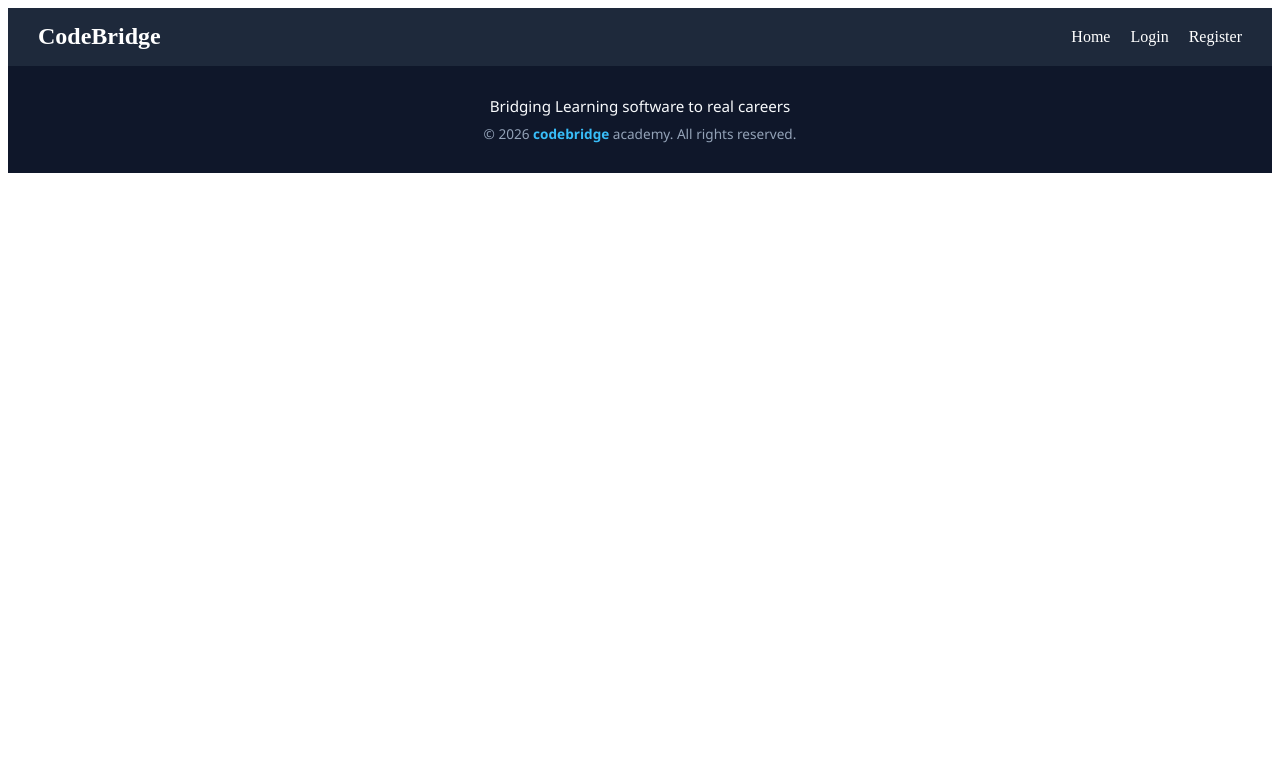
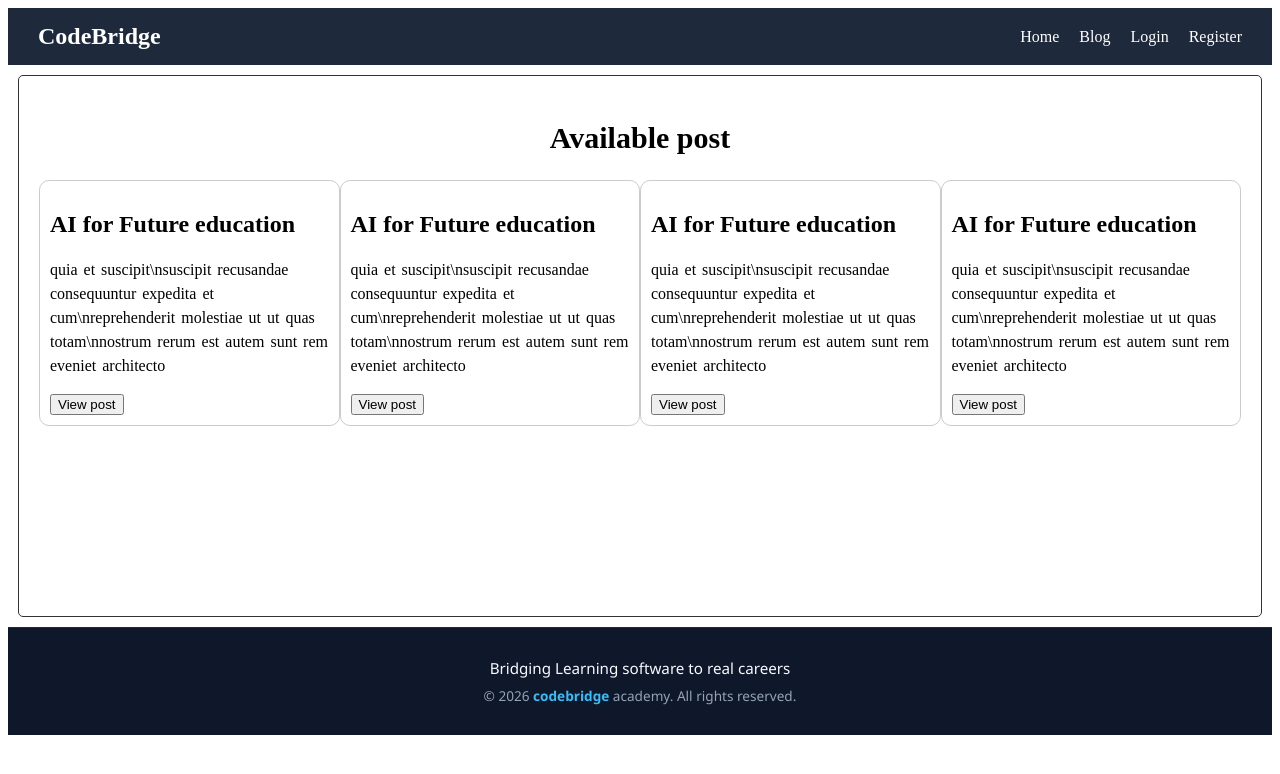
Before and after one commit to Achilyt-boy/codewhat, a React (Vite) app: page /blog in a window 1280 px wide. Shown: the top 774 px of the page. Built offline with nearby package versions, Linux system fonts and the light colour scheme.

Commit message:
Blog Added

```diff
--- a/src/App.jsx
+++ b/src/App.jsx
@@ -6,6 +6,7 @@ import Register from "./pages/Register";
 import Navbar from "./components/Navbar";
 import Footer from "./components/Footer";
 import Dashboard from "./pages/Dashboard";
+import Post from './pages/Post';
 
 function App() {
   return (
@@ -16,6 +17,7 @@ function App() {
         <Route path="/login" element={<Login />} />
         <Route path="/register" element={<Register />} />
         <Route path="/dashboard" element={<Dashboard />} />
+        <Route path="/blog" element={<Post />} />
       </Routes>
       <Footer />
     </BrowserRouter>
--- a/src/components/Navbar.jsx
+++ b/src/components/Navbar.jsx
@@ -32,6 +32,16 @@ function Navbar() {
             Home
           </NavLink>
         </li>
+
+<li style={{ cursor: "pointer" }}>
+          <NavLink
+            to="/blog"
+            style={{color: "white", textDecoration: "none" }}
+          >
+            Blog
+          </NavLink>
+        </li>
+
         <li style={{ cursor: "pointer" }}>
           <NavLink
             to="/login"
--- /dev/null
+++ b/src/components/PostCard.jsx
@@ -0,0 +1,26 @@
+
+
+const PostCard=({title,body})=>{
+
+    /*
+{
+    "userId": 1,
+    "id": 1,
+    "title": "sunt aut facere repellat provident occaecati excepturi optio reprehenderit",
+    "body": "quia et suscipit\nsuscipit recusandae consequuntur expedita et cum\nreprehenderit molestiae ut ut quas totam\nnostrum rerum est autem sunt rem eveniet architecto"
+  }
+
+ */
+  return(
+    <div style={{border:'1px solid #ccc',padding:'10px', borderRadius:'10px',}}>
+
+        <h2 style={{fontWeight:'bold'}}>{title}</h2>
+
+        <p style={{wordSpacing:'2px',lineHeight:'1.5',overflow:'hidde'}}>{body}</p>
+
+        <button>View post</button>
+    </div>
+  )
+}
+
+export default PostCard;
--- /dev/null
+++ b/src/pages/Post.jsx
@@ -0,0 +1,30 @@
+import PostCard from "../components/PostCard";
+
+const Post = () => {
+  return (
+    <div style={{border:'1px solid #333',borderRadius:'5px',minHeight:'500px' ,padding:'20px',margin:'10px'}}>
+        <h2 style={{fontSize:'30px',textAlign:'center'}}>Available post</h2>
+    <div style={{display: 'flex', justifyContent: 'space-between', alignItems: 'center'}}>
+
+      <PostCard
+        title="AI for Future education"
+        body="quia et suscipit\nsuscipit recusandae consequuntur expedita et cum\nreprehenderit molestiae ut ut quas totam\nnostrum rerum est autem sunt rem eveniet architecto"
+      />
+      <PostCard
+        title="AI for Future education"
+        body="quia et suscipit\nsuscipit recusandae consequuntur expedita et cum\nreprehenderit molestiae ut ut quas totam\nnostrum rerum est autem sunt rem eveniet architecto"
+      />
+      <PostCard
+        title="AI for Future education"
+        body="quia et suscipit\nsuscipit recusandae consequuntur expedita et cum\nreprehenderit molestiae ut ut quas totam\nnostrum rerum est autem sunt rem eveniet architecto"
+      />
+      <PostCard
+        title="AI for Future education"
+        body="quia et suscipit\nsuscipit recusandae consequuntur expedita et cum\nreprehenderit molestiae ut ut quas totam\nnostrum rerum est autem sunt rem eveniet architecto"
+      />
+    </div>
+    </div>
+  );
+};
+
+export default Post;
```
